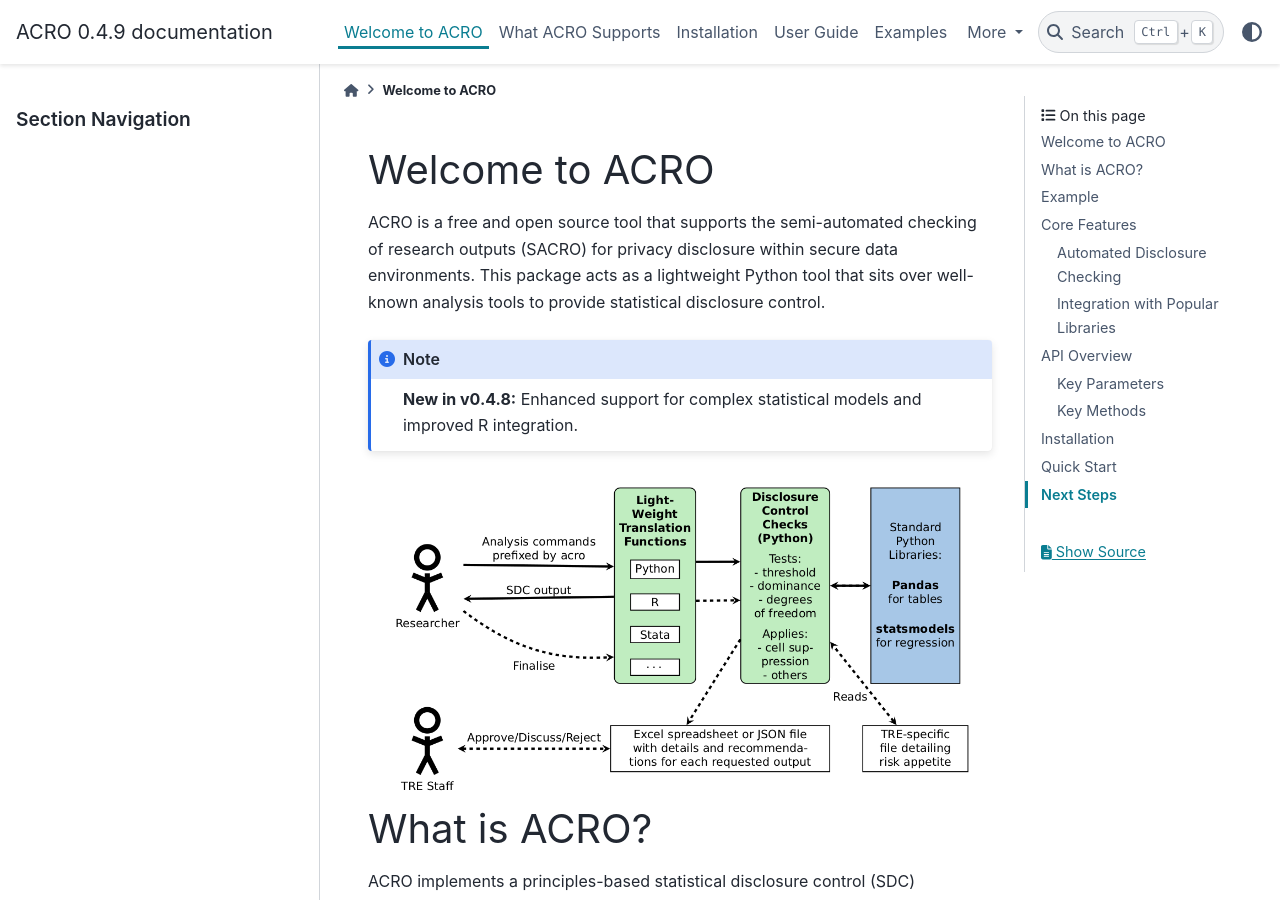
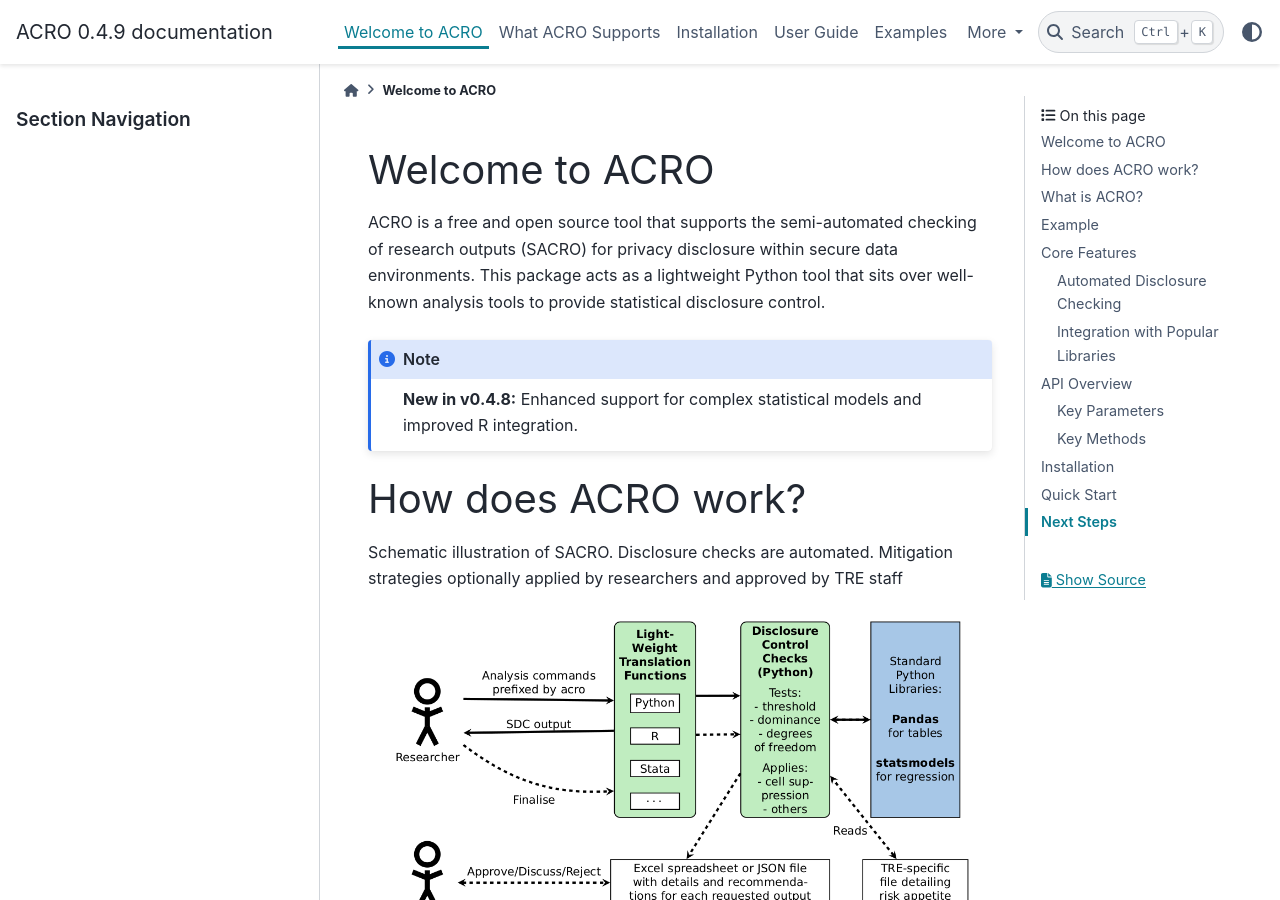
Before and after one commit to AI-SDC/ACRO, a Sphinx documentation site: the page built from docs/source/introduction.rst, in a window 1280 px wide and 900 px high. Built offline with Sphinx 7.4.7 and the PyData theme 0.15.4, drawn with Linux system fonts in a browser that asks for light colours.

Commit message:
Added a section called how does it work to the introduction.rst file, just before the diagram illustration

```diff
--- a/docs/source/introduction.rst
+++ b/docs/source/introduction.rst
@@ -5,6 +5,11 @@
 
 .. note::
    **New in v0.4.8:** Enhanced support for complex statistical models and improved R integration.
+
+How does ACRO work?
+=============
+Schematic illustration of SACRO. Disclosure checks are automated. Mitigation strategies optionally applied by researchers and approved by
+TRE staff
 
 .. image:: ../schematic.png
    :alt: ACRO workflow and architecture schematic
```
